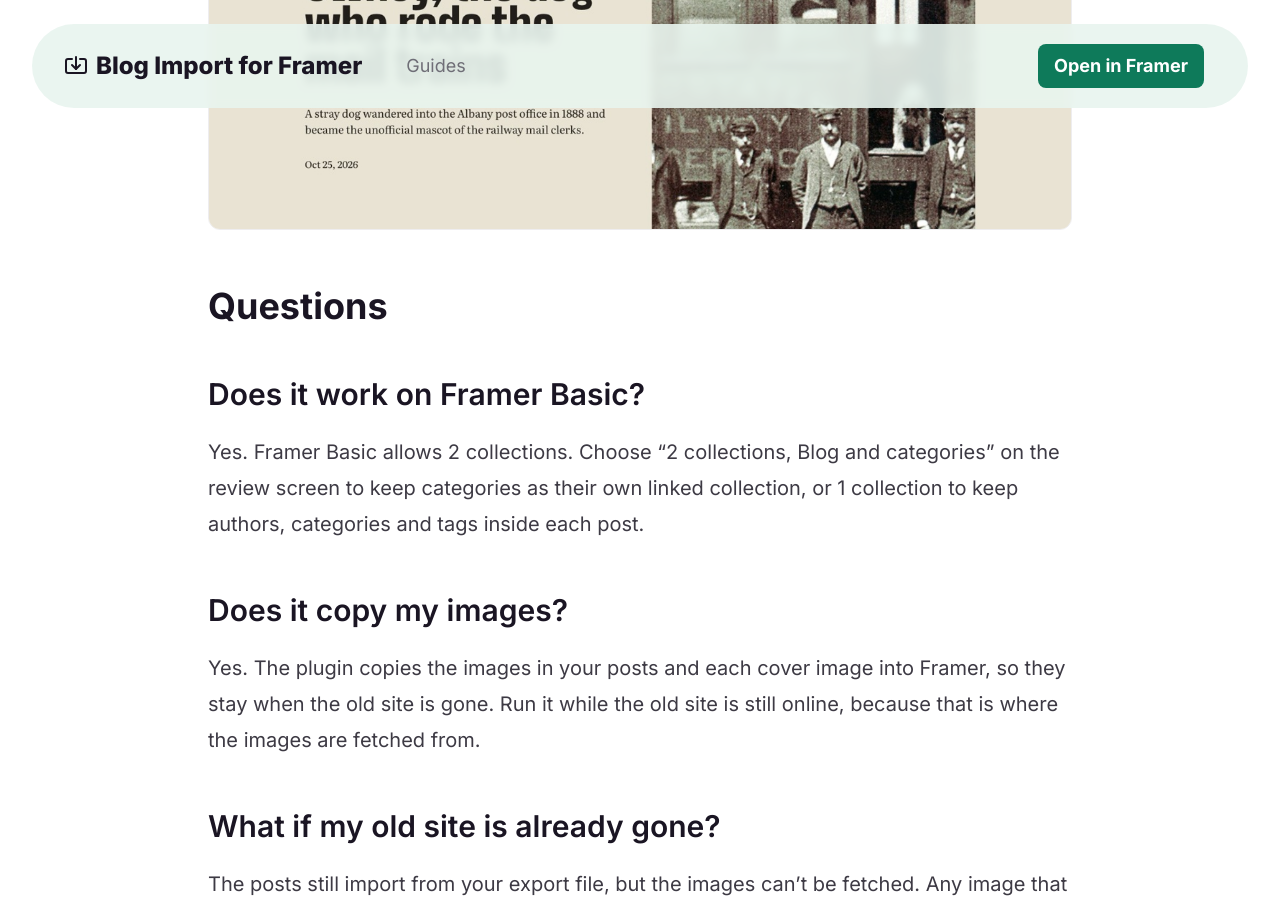
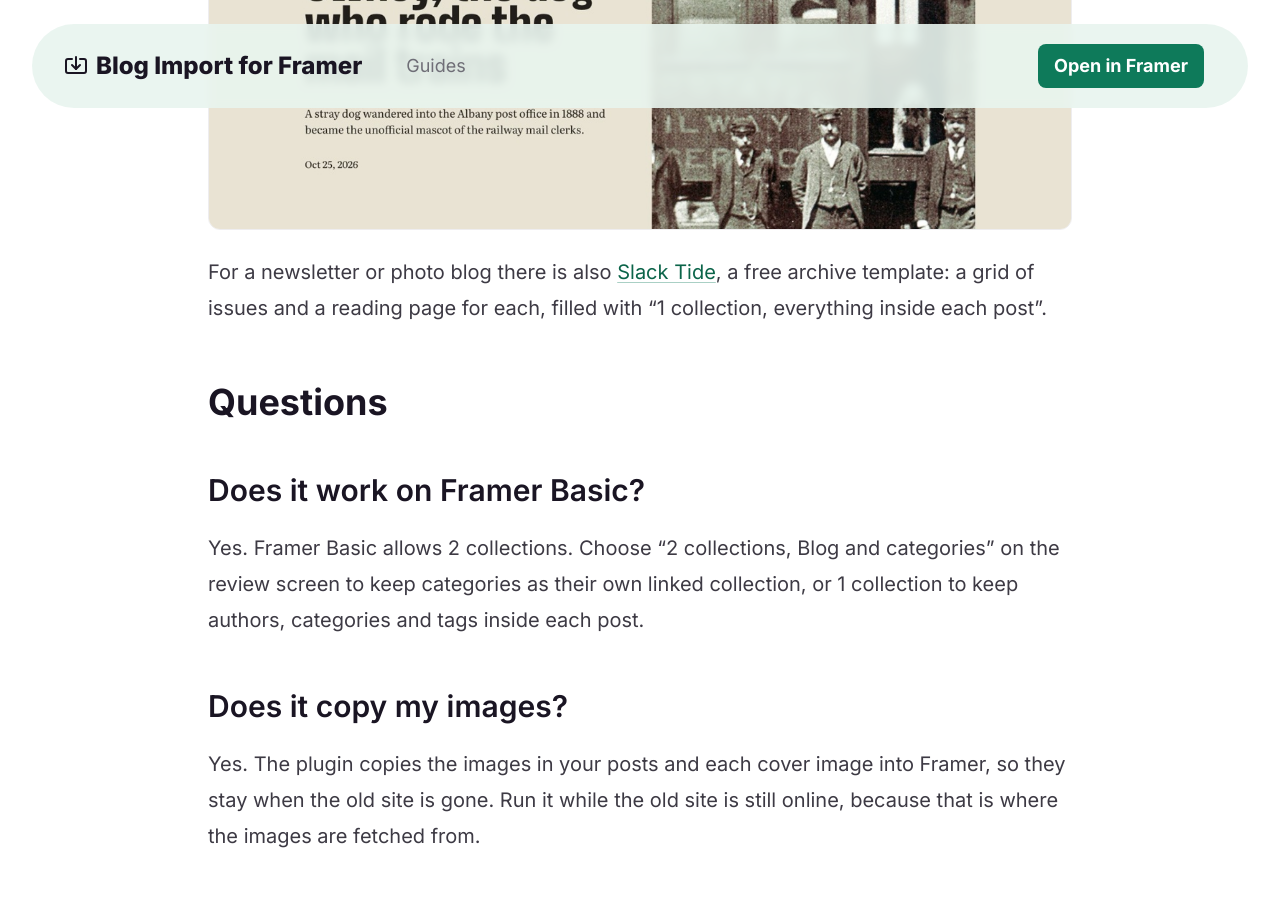
Before and after one commit to keyturnkit/keyturnkit.github.io, a Jekyll site: the page built from blog-import/index.md, in a window 1280 px wide and 900 px high, scrolled down 4379 px. Built offline with Jekyll 4.4.1, drawn with Linux system fonts in a browser that asks for light colours.

Commit message:
V561: Blog Import page points newsletter blogs to Slack Tide
Co-Authored-By: Claude Opus 5.5 <noreply@anthropic.com>

```diff
--- a/blog-import/index.md
+++ b/blog-import/index.md
@@ -73,6 +73,8 @@ The Framer pricing link on this page is our referral link. If you start a new Fr
 
 <img src="/blog-import/back-issue.jpg" alt="Back Issue home page in Framer, filled with imported posts" width="1200" height="900" loading="lazy" style="width:100%;height:auto;border-radius:12px;border:1px solid var(--line)">
 
+For a newsletter or photo blog there is also [Slack Tide](/slack-tide/), a free archive template: a grid of issues and a reading page for each, filled with "1 collection, everything inside each post".
+
 ## Questions
 
 ### Does it work on Framer Basic?
```
